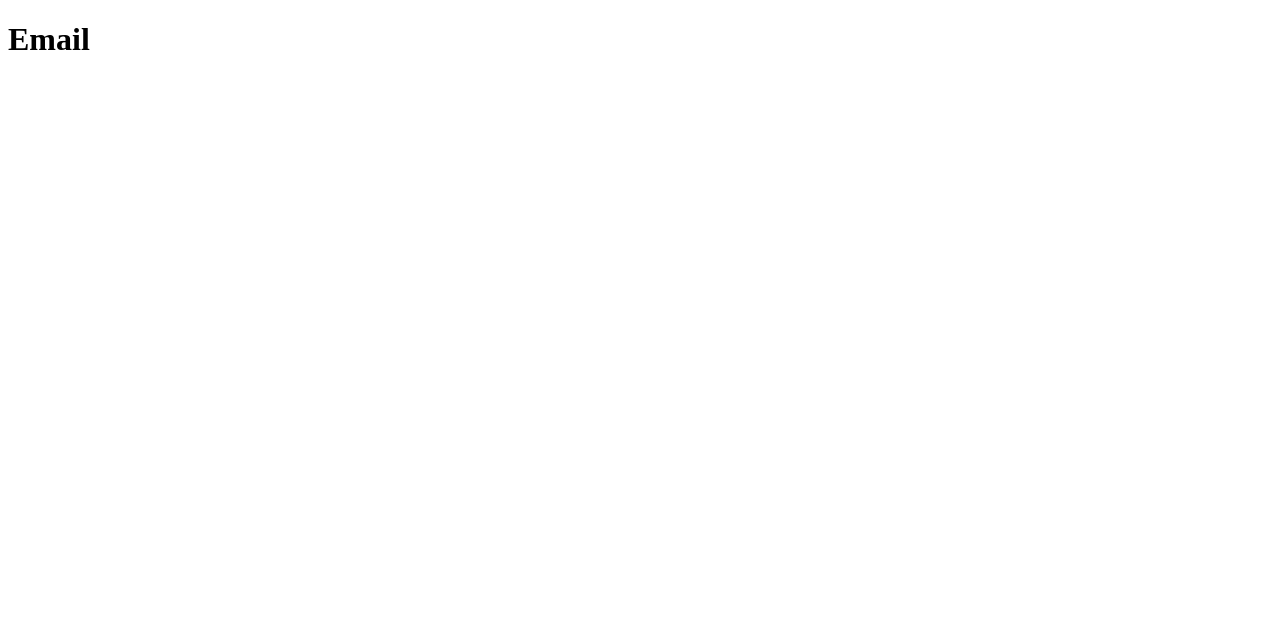
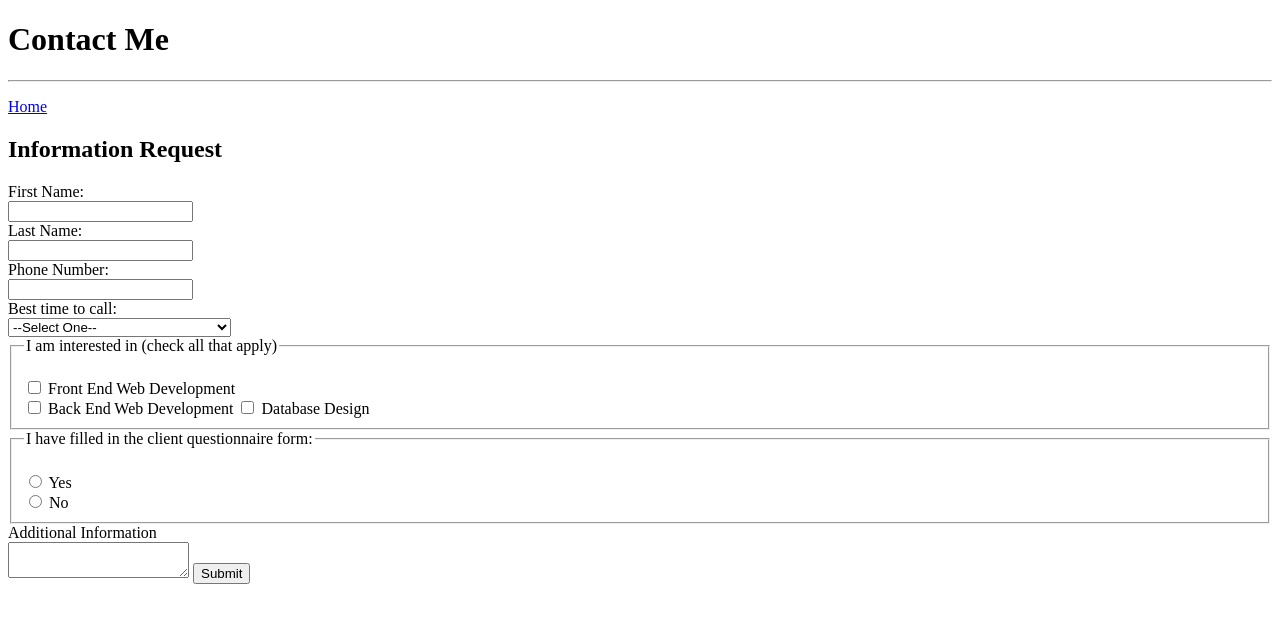
Before and after one commit to Chel0cean/portfolio, a plain HTML site: page contact.html in a window 1280 px wide. Drawn offline with Linux system fonts and the light colour scheme.

Commit message:
Final portfolio

```diff
--- a/contact.html
+++ b/contact.html
@@ -1,8 +1,8 @@
 <!DOCTYPE html>
 <!--
-    Name: Your Name
-    Date Created: Today's date
-    Most recent revision:
+    Name: Chelsea Miller
+    Date Created: 03/24/2020
+    Most recent revision:03/24/2020
 -->
 <html lang="en">
     <head>
@@ -11,13 +11,48 @@
 
     <body>
         <header>
-            <h1>Email</h1>
+            <h1>Contact Me</h1>
+
         </header>
-
+  <hr />
         <nav>
-
+<p><a href="index.html">Home</a></p>
         </nav>
-
+<h2>
+Information Request</h2>
+<form action="submit.html" method="POST">
+  <label for="firstName">First Name:</label> <br />
+<input type="text" id="firstName" name="firstName"> <br />
+<label for="lastName">Last Name:</label><br />
+<input type="text" id="lastName" name="lastName"> <br />
+<label for="phone">Phone Number:</label><br />
+<input type="text" id="phone" name="phone"> <br />
+<label for="contact">Best time to call:</label><br />
+	<select id="contact" name="contact">
+    	<option value="default" selected>--Select One--</option>
+    	<option value="morning">Morning (8AM to 12PM Eastern)</option>
+    	<option value="afternoon">Afternoon (12PM to 5PM Eastern)</option>
+    	<option value="evening">Evening (5PM to 8PM Eastern)</option>
+	</select>
+  <fieldset>
+<legend>I am interested in (check all that apply)</legend><br />
+ 	<input type="checkbox" id="frontEnd" name="interest" value="frontEnd">
+ 	<label for="frontEnd">Front End Web Development</label><br />
+ 	<input type="checkbox" id="backEnd" name="interest" value="backEnd">
+ 	<label for="backEnd">Back End Web Development</label>
+ 	<input type="checkbox" id="database" name="interest" value="database">
+ 	<label for="database">Database Design</label><br />
+</fieldset>
+<fieldset>
+	<legend>I have filled in the client questionnaire form:</legend><br />
+	<input type="radio" id="choice1" name="questionnaire" value="yes">
+	<label for="choice1">Yes</label><br />
+	<input type="radio" id="choice2" name="questionnaire" value="no">
+	<label for="choice2">No</label><br />
+</fieldset>
+<label for="info">Additional Information</label><br />
+<textarea id="info" name="info"></textarea>
+<input type="submit" name="submit" value="Submit">
 
         <footer>
 
```
Also changed, not shown: index.html (+38 -4 lines).
